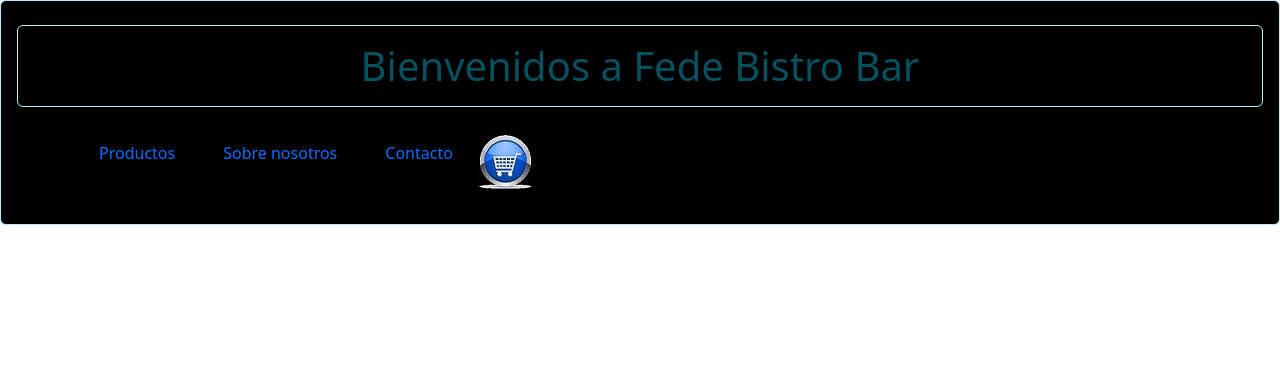
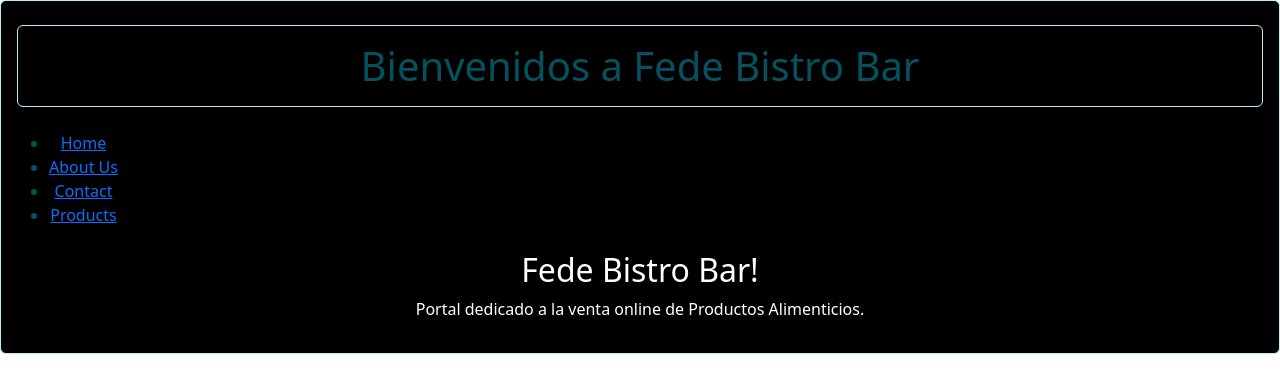
Before and after one commit to miguelaus/reactApp, a React (Create React App) app: page / in a window 1280 px wide. Shown: the top 392 px of the page. Built offline with nearby package versions, Linux system fonts and the light colour scheme.

Commit message:
incorporacion de pages y routes

```diff
--- a/src/App.js
+++ b/src/App.js
@@ -1,6 +1,5 @@
 import {Routes, Route, Link} from  "react-router-dom";
 import './App.css';
-import Nav from "./Components/Nav/Nav";
 import Title from "./Components/Title/Title";
 import ItemList from './Components/ItemList/ItemList';
 import Layout from "./Components/Layout/Layout";
@@ -8,7 +7,7 @@ import Home from "./Pages/Home";
 import AboutUs from "./Pages/AboutUs";
 import Contact from "./Pages/Contact";
 import NotFound from "./Pages/NotFound";
-import Users from "./Components/Users/Users";
+//import Users from "./Components/Users/Users";
 //import ItemListContainer from "./Components/ItemListContainer/ItemListContainer";
 
 
@@ -16,6 +15,7 @@ function App() {
   return (
     <div className="App bg-black alert alert-info white-link">
       <Title greeting="Bienvenidos a Fede Bistro Bar" />
+
 
             <Layout>
 
@@ -31,9 +31,10 @@ function App() {
 
                 </Routes>
 
-              <Users />
+
 
             </Layout>
+
     </div>
   );
 }
--- a/src/Components/Layout/Layout.js
+++ b/src/Components/Layout/Layout.js
@@ -1,18 +1,15 @@
-import { Children } from "react";
 import Nav from "../Nav/Nav";
-import { PAGES } from "../../Utils/main-pages"
+import { PAGES } from "../../Utils/main-pages";
+import "./Layout.css";
 
+export default function Layout(props) {
+  const { children } = props;
 
-export default function Layout (props) {
-    const {Children} = props;
+  return (
+    <div className="layout__container">
+      <Nav pages={PAGES} />
+      {children}
 
-    return (
-
-        <div className="layout__container bg-black">
-            <Nav pages={ PAGES } />
-            {Children}
-        </div>
-
-
-    )
+    </div>
+  );
 }
--- a/src/Components/Nav/Nav.js
+++ b/src/Components/Nav/Nav.js
@@ -1,37 +1,25 @@
+import { NavLink } from "react-router-dom";
 import "./Nav.css";
-import CartWidget from "../CartWidget/CartWidget"
-import {Routes, Route, Link} from  "react-router-dom";
-import ItemList from "../ItemList/ItemList";
 
-function Nav() {
+export default function Nav(props) {
+  const { pages } = props;
 
-
-    return (
-
-        <nav className="navigation my-2 d-flex mx-5">
-
-
-                                <ul className="nav nav-pills mb-3 d-flex" id="pills-tab" role="tablist">
-                                    <li className="nav-item mx-2" >
-                                        <a className="nav-link btn btn-outline-primary" id="pills-home-tab" data-toggle="pill" href="#pills-home" role="tab" aria-controls="pills-home" aria-selected="true">Productos</a>
-                                    </li>
-                                    <li className="nav-item mx-2">
-                                         <a className="nav-link btn btn-outline-danger"id="pills-profile-tab" data-toggle="pill" href="#pills-profile" role="tab" aria-controls="pills-profile" aria-selected="false">Sobre nosotros</a>
-                                    </li>
-                                    <li className="nav-item mx-2">
-                                         <a className="nav-link btn btn-outline-info"id="pills-contact-tab" data-toggle="pill" href="#pills-contact" role="tab" aria-controls="pills-contact" aria-selected="false">Contacto</a>
-                                    </li>
-                                </ul>
-
-                    <div className="tab-content" id="pills-tabContent">
-                        <div className="tab-pane fade show active" id="pills-home" role="tabpanel" aria-labelledby="pills-home-tab"></div>
-                        <div className="tab-pane fade" id="pills-bebida" role="tabpanel" aria-labelledby="pills-profile-tab"></div>
-                        <div className="tab-pane fade" id="pills-postre" role="tabpanel" aria-labelledby="pills-contact-tab"></div>
-                    </div>
-                <CartWidget />
-
-        </nav>
-    )
+  return (
+    <nav className="navbar side-bar">
+      <ul className="sidebar__list-items">
+        {pages.map((page) => (
+          <li key={`${page.id}-page`}>
+            <NavLink
+              to={page.id}
+              className={({ isActive }) =>
+                isActive ? "link is-active" : "link"
+              }
+            >
+              {page.name}
+            </NavLink>
+          </li>
+        ))}
+      </ul>
+    </nav>
+  );
 }
-
-export default Nav;
--- /dev/null
+++ b/src/Utils/array..js
@@ -0,0 +1,3 @@
+export function isEmpty(array) {
+    return array.length === 0;
+  }
--- a/src/Utils/main-pages.js
+++ b/src/Utils/main-pages.js
@@ -0,0 +1,22 @@
+export const PAGES = [
+    {
+      id: "home",
+      path: "/",
+      name: "Home",
+    },
+    {
+      id: "about",
+      path: "/aboutUs",
+      name: "About Us",
+    },
+    {
+      id: "contact",
+      path: "/contact",
+      name: "Contact",
+    },
+    {
+     id: "products",
+     path: "/products",
+     name: "Products",
+    },
+  ];
```
Also changed, not shown: src/Components/Card/Card.js (+5 -15 lines).
